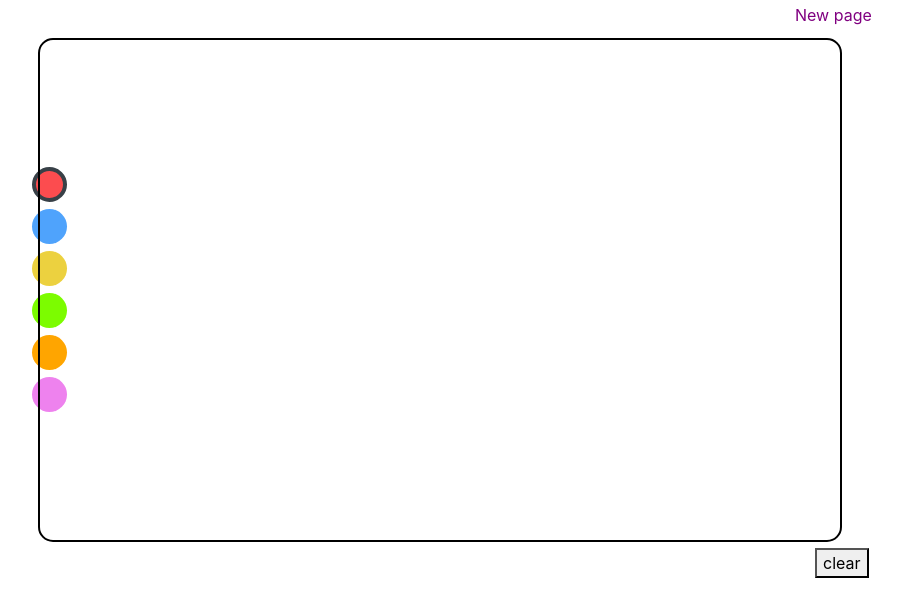
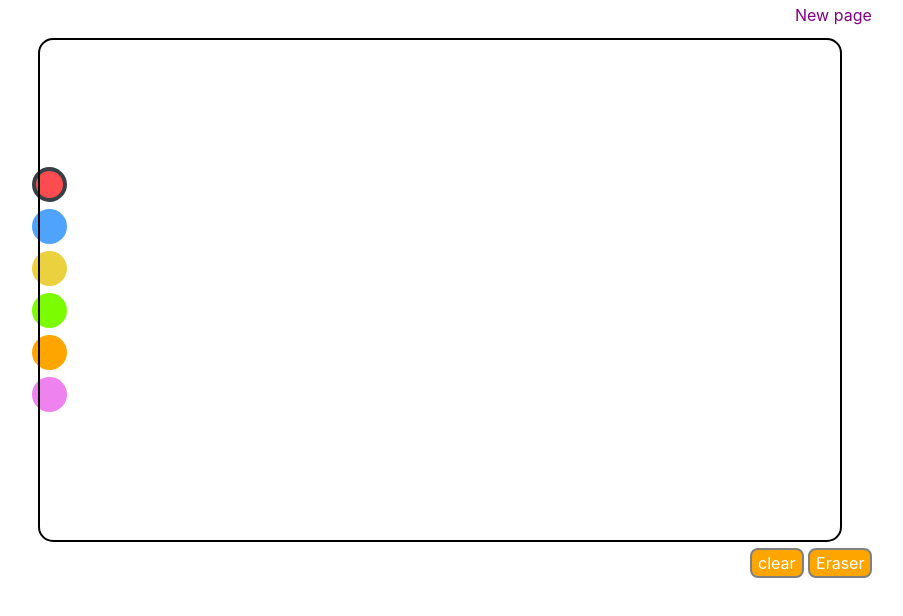
Before and after one commit to yashanand1910/drawingbook, a plain HTML site: page index.html in a window 1280 px wide. Shown: the part 70-686 px from the top of the page, without its empty margins (200-1103 px from the left). Drawn offline with nearby package versions, Linux system fonts and the light colour scheme.

Commit message:
Added eraser button

```diff
--- a/css/style.css
+++ b/css/style.css
@@ -55,9 +55,15 @@ ul li {
 .selected {
 	border:4px solid #384047;
 }
-#resetcanvas {
-	margin-left:950px
+#clearcanvas {
+	background-color:orange;
+	color:white;
 	border-radius:8px;
-	float:left;
-	margin:5px;
+	border:2px solid gray;
 }
+#erasecanvas {
+	background-color:orange;
+	color:white;
+	border-radius:8px;
+	border:2px solid gray;
+}
--- a/index.html
+++ b/index.html
@@ -27,7 +27,8 @@
             </center>
         </div>
    <div>
-        <button  id="clearcanvas" style="margin-left:1015px" class="wow zoomIn" >clear</button>
+        <button  id="clearcanvas" style="margin-left:950px" class="wow zoomIn" >clear</button>
+        <button id="erasecanvas" onclick="eraser()" style="margin-top:-2px" class="wow zoomIn">Eraser</button>
     </div>
 
      <script src="js/wow.min.js"></script>
--- a/js/main.js
+++ b/js/main.js
@@ -12,6 +12,11 @@ var bErasing = false;
 //new window
 function myFunction() {
     var mywindow = window.open("index.html", "", "width=200,height=100");
+}
+
+//implementing eraser
+function eraser() {
+    return color="white";
 }
 
 $("#colors").on("click", "li", function() {
```
